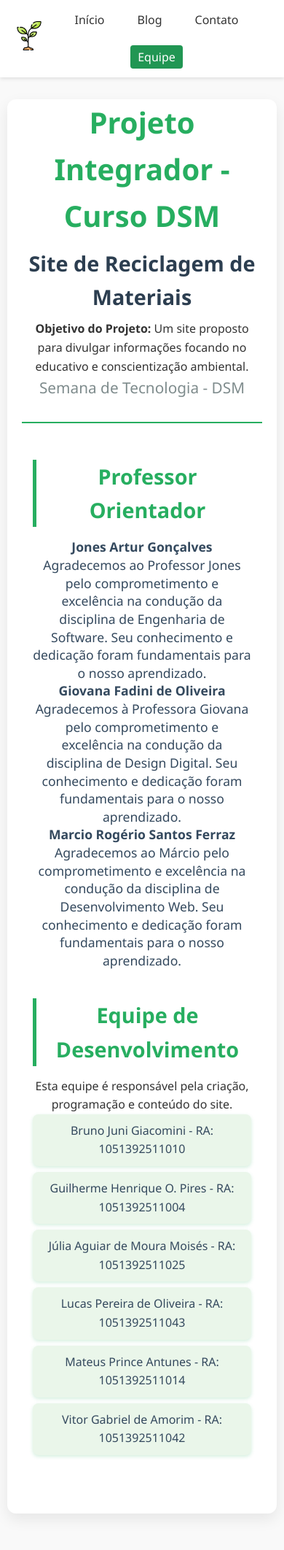
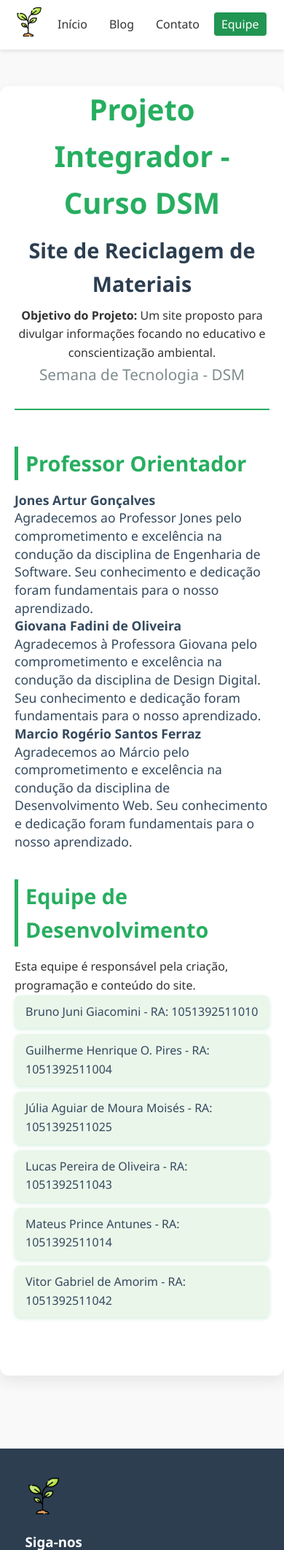
Before and after one commit to GuillhermeHenrique/reciclagem_pi, a PHP site: page /equipe.html in a window 390 px wide. Shown: the top 2124 px of the page at 73% size. Run offline with PHP 8.4, Linux system fonts and the light colour scheme.

Commit message:
alterações Responsividade

```diff
--- a/css/equipe.css
+++ b/css/equipe.css
@@ -254,21 +254,21 @@ footer {
 
 /*
 /* Responsividade */
-@media (max-width: 768px) {
-  nav ul {
-    gap: 15px;
-  }
+//@media (max-width: 768px) {
+  //nav ul {
+    //gap: 15px;
+  //}
 
-  .conteudo-principal {
+  //.conteudo-principal {
     margin: 30px 10px 60px;
-  }
+  //}
 
-  .professor, .alunos, .objetivo, .agradecimentos {
-    max-width: 100%;
-    padding: 0 15px;
-    text-align: center;
-  }
-}
+  //.professor, .alunos, .objetivo, .agradecimentos {
+    //max-width: 100%;
+   // padding: 0 15px;
+    //text-align: center;
+  //}
+//}
 
 */
 
```
